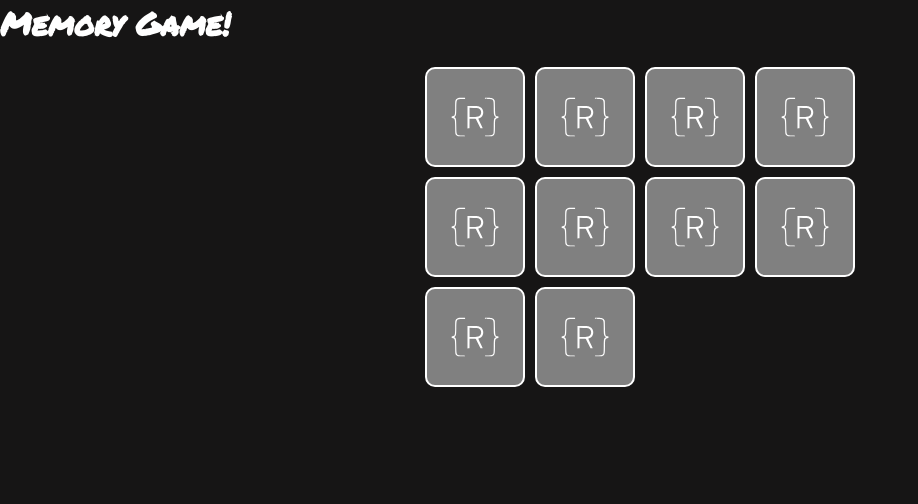
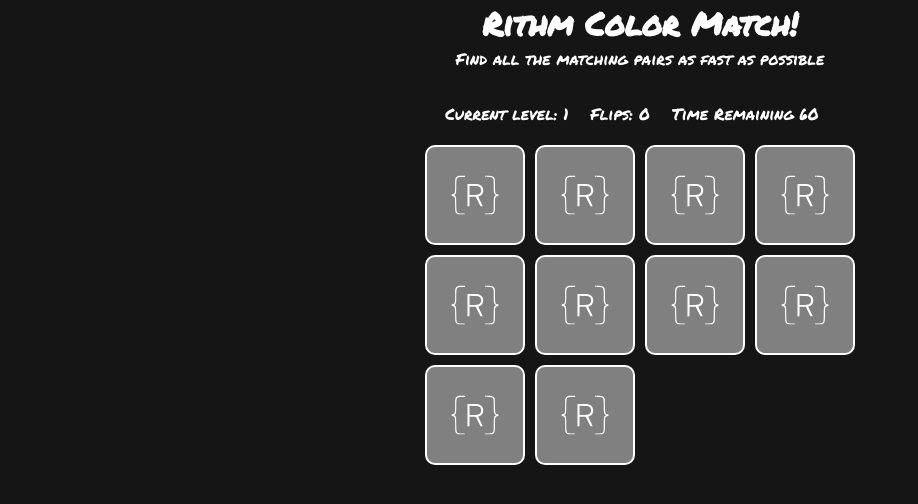
Before and after one commit to danielzeljko/memory-game, a plain HTML site: page index.html in a window 1280 px wide. Shown: the whole page, without its empty margins (0-918 px from the left). Drawn offline with Linux system fonts and the light colour scheme.

Commit message:
Update template

```diff
--- a/index.html
+++ b/index.html
@@ -11,10 +11,17 @@
 </head>
 
 <body>
+  <h1>Rithm Color Match!</h1>
+  <p>Find all the matching pairs as fast as possible</p>
 
-  <h1>Memory Game!</h1>
-
-  <div id="game" class="game-wrapper"></div>
+  <div class="game-container">
+    <ul>
+      <li>Current level: <span id="level">1</span></li>
+      <li>Flips: <span id="flips">0</span></li>
+      <li>Time Remaining <span id="time">60</span></li>
+    </ul>
+    <div id="game" class="game-wrapper"></div>
+  </div>
 
   <script src="memory-game.js"></script>
 
--- a/memory-game.css
+++ b/memory-game.css
@@ -51,3 +51,18 @@ body {
 .hidden {
   background: grey !important;
 }
+
+h1, p {
+  text-align: center;
+}
+
+.game-container ul{
+  text-align: center;
+  list-style: none;
+  margin-top: 2rem;
+}
+
+.game-container ul li {
+  display: inline-block;
+  margin-right: 1rem;
+}
```
